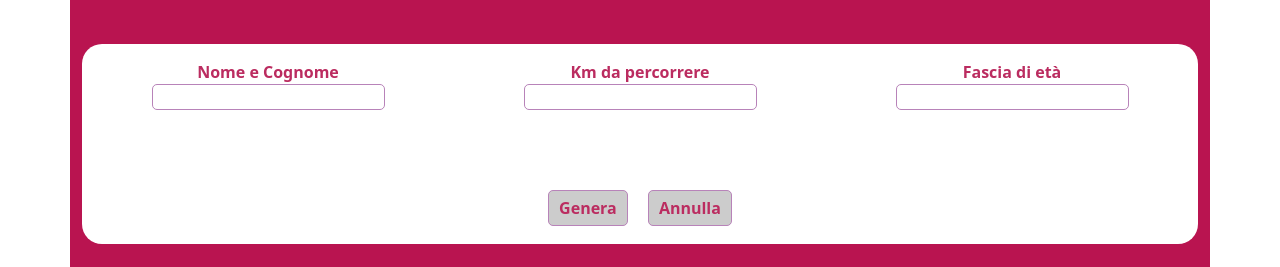
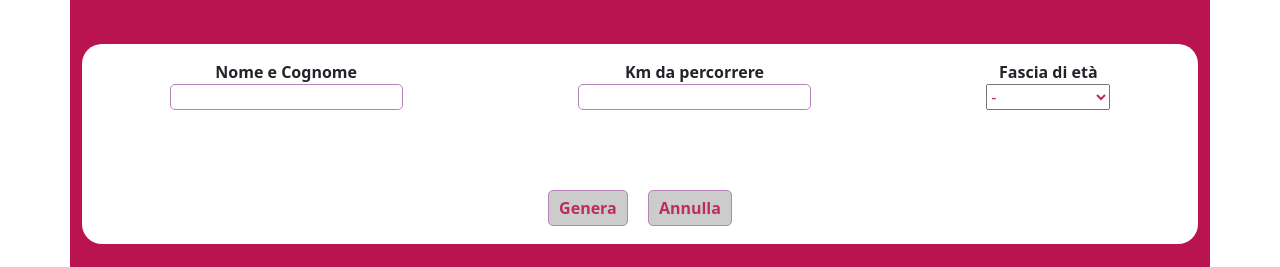
Before and after one commit to DamianoD88/js-biglietto-treno-form, a plain HTML site: page index.html in a window 1280 px wide. Shown: the part 90-357 px from the top of the page. Drawn offline with nearby package versions, Linux system fonts and the light colour scheme.

Commit message:
add layout 4

```diff
--- a/css/style.css
+++ b/css/style.css
@@ -18,8 +18,9 @@
 
 /* testi informatici per input */
 
-.nome {
+.nome #nome {
     color: #bb2c60;
+    background-color: none;
 }
 
 input {
--- a/index.html
+++ b/index.html
@@ -37,7 +37,12 @@
 
                         <div class="nome my-3">
                             <label for="Nome">Fascia di età</label><br>
-                            <input type="text" id="Nome">
+                            <select type="text" id="nome">
+                                <option value="volvo">-</option>
+                                <option value="saab">Minorenne</option>
+                                <option value="opel">Over65</option>
+                                <option value="audi">Maggiorenne</option>
+                            </select>
                         </div>
                         <!--end raccolte dati per biglietto -->
 
```
